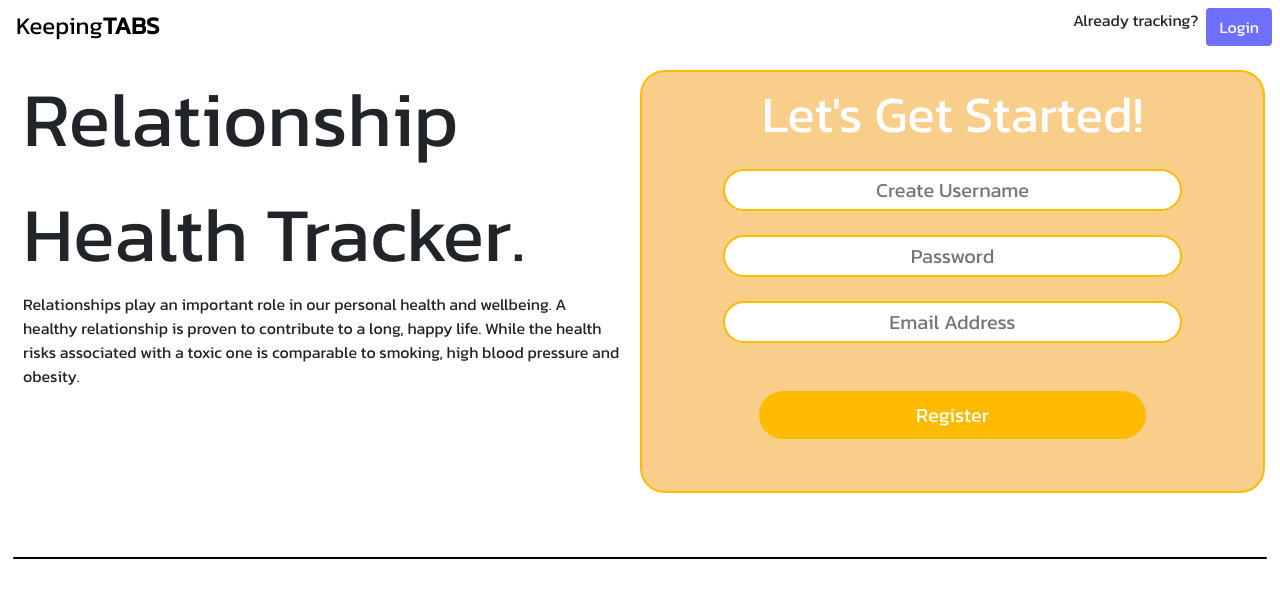
After one commit to RyanRayn/Milestone-3, a Flask app: page /register in a window 1280 px wide. The commit adds this page. Shown: the top 598 px of the page. Run offline with Flask 2, Linux system fonts and the light colour scheme; some libraries are stand-ins or nearby versions.

Commit message:
Add register template

```diff
--- a/app.py
+++ b/app.py
@@ -4,6 +4,7 @@ from flask import (
     redirect, request, session, url_for)
 from flask_pymongo import PyMongo
 from bson.objectid import ObjectId
+from werkzeug.security import generate_password_hash, check_password_hash
 if os.path.exists("env.py"):
     import env
 
@@ -24,6 +25,11 @@ def home():
     return render_template("home.html")
 
 
+@app.route("/register", methods=["GET", "POST"])
+def register():
+    return render_template("register.html")
+
+
 @app.route("/get_tabs")
 def get_tabs():
     tabs = mongo.db.tabs.find()
--- a/static/css/style.css
+++ b/static/css/style.css
@@ -37,6 +37,16 @@ a {
     color:black;
 }
 
+.login-btn{
+    background-color:rgb(110, 110, 255);
+    color:white;
+}
+
+.login-btn:hover{
+    color:white;
+    background-color:#bedbfd;
+}
+
 .hamburger{
     font-size:4vh;
     color:black;
@@ -54,6 +64,16 @@ a {
 
 .home-headline{
     font-size:6vw;
+}
+
+.register-btn{
+    background-color:rgb(253, 87, 87);
+    color:white;
+}
+
+.register-btn:hover{
+    color:white;
+    background-color:#ecb099;
 }
 
 .happy-container{
@@ -101,3 +121,43 @@ a {
     width:98%;
     background-color:black;
 }
+
+/*---------- Registration Page ----------*/
+
+.registration-container{
+    width:50%;
+    border-radius:25px;
+    border:2px solid rgb(255, 187, 0);
+}
+
+.registration-header{
+    color:white;
+    font-size:4vw;
+}
+
+input{
+    width:75%;
+    border:2px solid rgb(255, 187, 0);
+    border-radius:25px;
+    font-size:20px;
+}
+
+.input-field:focus{
+    outline:none;
+}
+
+.reg-icon{
+    color:rgb(255, 187, 0);
+    font-size:40px;
+}
+
+.reg-btn{
+    background-color:rgb(255, 187, 0);
+    color:white;
+    width:75%;
+    border-radius:25px;
+}
+
+.reg-btn:hover{
+    color:white;
+}
--- a/templates/base.html
+++ b/templates/base.html
@@ -17,10 +17,11 @@
 
 <!-- Navigation -->
     <header>
-        <div class="row">
+        <div class="row p-2">
             <div class="col-6">
                 <a href="{{ url_for('home') }}" class="navbar-logo ml-2 pb-0">Keeping<strong>TABS</strong></a>
             </div>
+        {% if session.user %}
             <div class="col-6 dropdown d-flex align-items-start justify-content-end dropleft">
                 <button class="hamburger btn shadow-none bg-transparent" type="button" id="hamburgerMenu" data-toggle="dropdown" aria-haspopup="true" aria-expanded="false"><i class="fas fa-bars pb-0 mr-1" aria-hidden="true"></i>
                 </button>
@@ -29,6 +30,11 @@
                     <a class="dropdown-item" href="{{ url_for('get_tabs') }}">Tabs</a>
                 </div>
             </div>
+            {% else %}
+            <div class="col-6 d-flex align-items-start justify-content-end">Already tracking?
+            <a href="" type="button" class="btn login-btn ml-2">Login</a>
+            </div>
+        {% endif %}
         </div>
     </header>
 
--- /dev/null
+++ b/templates/register.html
@@ -0,0 +1,42 @@
+{% extends "base.html" %}
+{% block content %}
+
+<div class="container-fluid d-flex">
+    <div class="text-container p-2 pr-3">
+        <div class="row">
+            <div class="col-12 home-headline">Relationship<br>Health Tracker.</div>
+        </div>
+        <div class="row">
+            <div class="col-12">Relationships play an important role in our personal health and wellbeing.
+            A healthy relationship is proven to contribute to a long, happy life.
+            While the health risks associated with a toxic one is comparable to smoking, high blood
+            pressure and obesity.
+            </div>
+        </div>
+    </div>
+    <div class="registration-container p-1 mt-3 orange">
+        <form method="POST" action="{{ url_for('register') }}">
+            <div class="text-center registration-header">Let's Get Started!</div>
+<!-- Username -->
+            <div class="pt-3 d-flex justify-content-center">
+                <input id="username" name="username" type="text" class="validate input-field text-center p-1" placeholder="Create Username" required>
+            </div>
+<!-- Password -->
+            <div class="pt-4 d-flex justify-content-center">
+                <input id="password" name="password" type="password" class="validate input-field text-center p-1" placeholder="Password" required>
+            </div>
+<!-- Email Address -->
+            <div class="pt-4 d-flex justify-content-center">
+                <input id="email" name="email" type="email" class="email input-field text-center p-1" placeholder="Email Address" required>
+            </div>
+<!-- Registration Button -->
+            <div class="d-flex justify-content-center p-5">
+                <button type="submit" class="btn reg-btn btn-lg">Register</button>
+            </div>
+        </form>
+    </div>
+</div>
+<div class="pt-5"><hr class="home-hr rounded"></div>
+
+
+{% endblock %}
```
Also changed, not shown: templates/home.html (+6 -5 lines).
